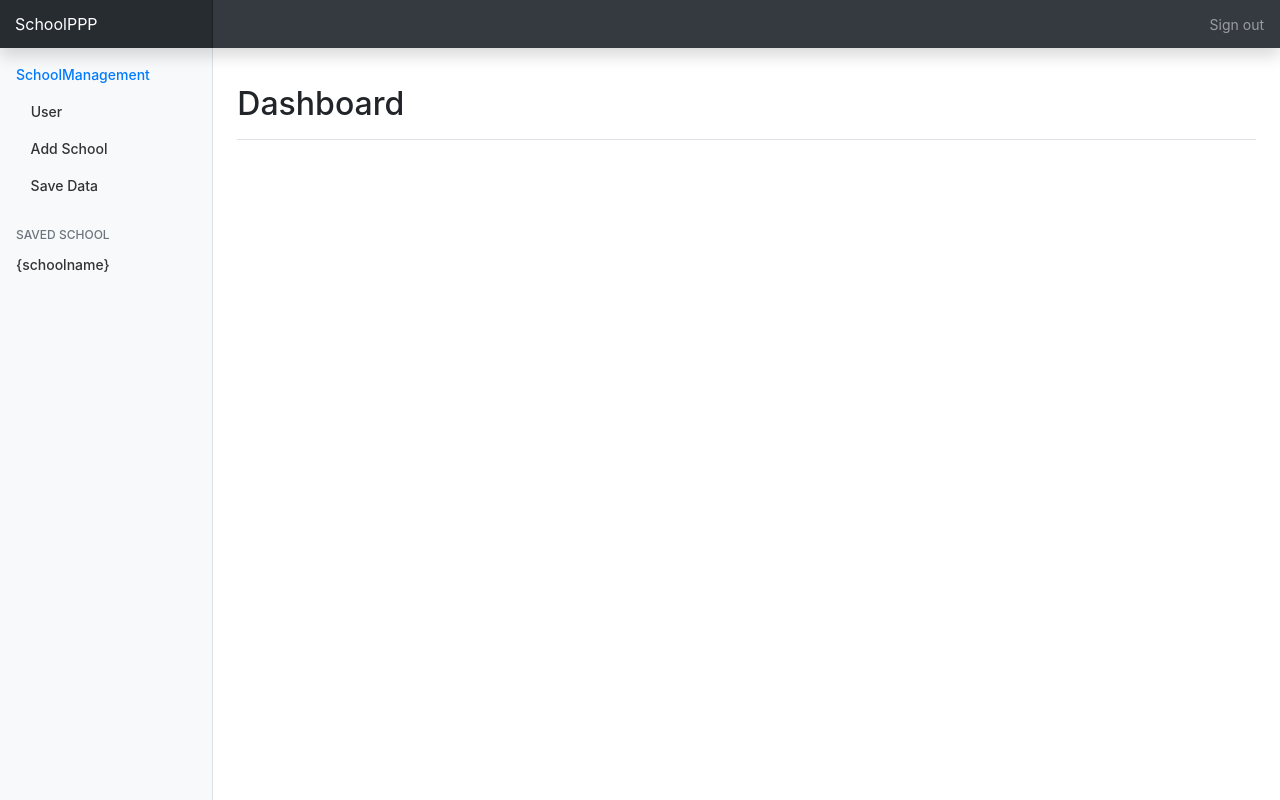
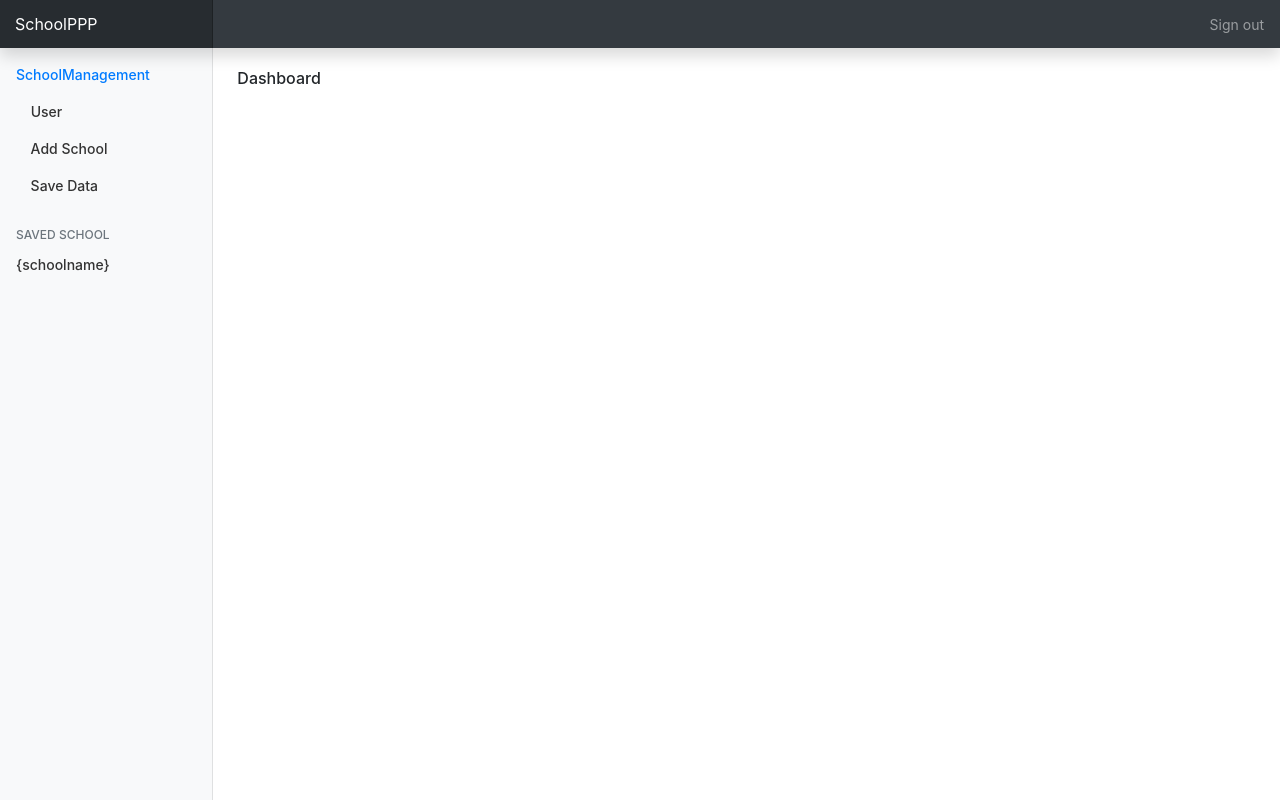
Before and after one commit to sdev3millions/schoolPPP, a Django app: page / in a window 1280 px wide. Run offline with Django 3.2, Linux system fonts and the light colour scheme; tables that the repository leaves empty hold one stand-in row (values such as "Sample post"); some libraries are stand-ins or nearby versions; some web fonts are replaced.

Commit message:
aadfasdf

```diff
--- a/schoolppp/school/templates/index.html
+++ b/schoolppp/school/templates/index.html
@@ -72,12 +72,8 @@
                     </div>
                 </nav>
                  <main role="main" class="col-md-9 ml-sm-auto col-lg-10 px-4">
-                    <div class="d-flex justify-content-between flex-wrap flex-md-nowrap align-items-center pt-3 pb-2 mb-3 border-bottom">
-                        <h1 class="h2">Dashboard</h1>
-                        <div class="btn-toolbar mb-2 mb-md-0">
-                        </div>
+                        <h6 class="h6">Dashboard</h6>
 
-                    </div>
                     {%block body_content %}{% endblock %}
                 </main>
             </div>
--- a/schoolppp/school/templates/school/schooldata_list.html
+++ b/schoolppp/school/templates/school/schooldata_list.html
@@ -6,7 +6,6 @@
 {% block content %}
 {% endblock %}
 {% block body_content %}
-  <h6 class="page-header">SchoolData</h6>
   <table class="table" id="book-table">
     <thead>
       <tr>
```
